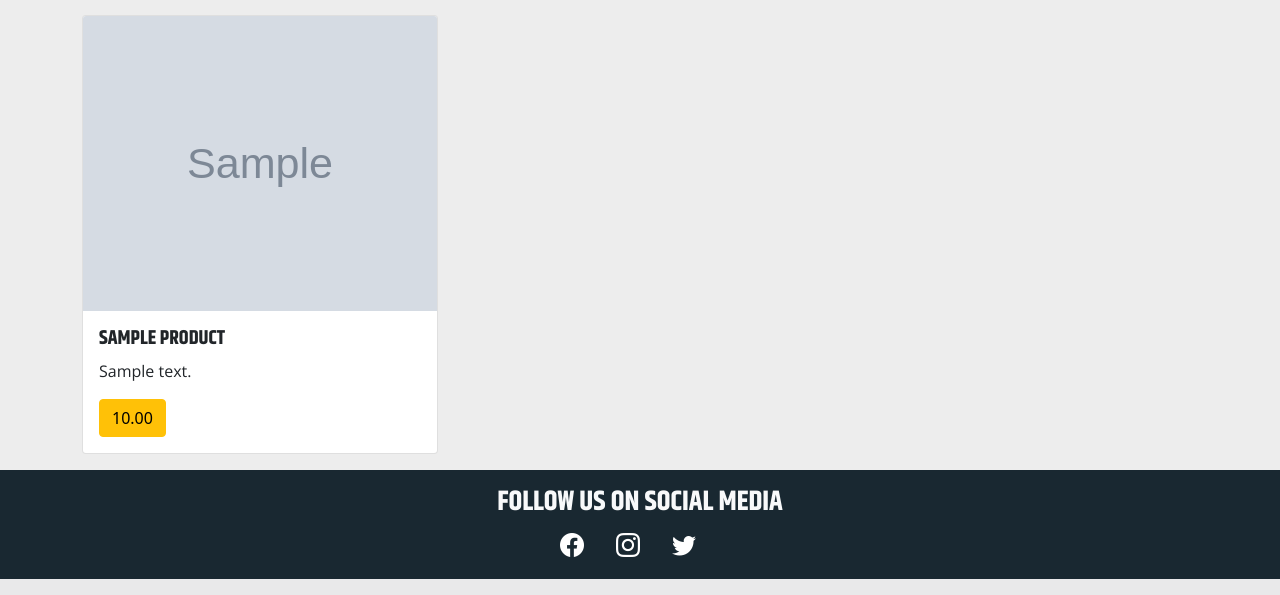
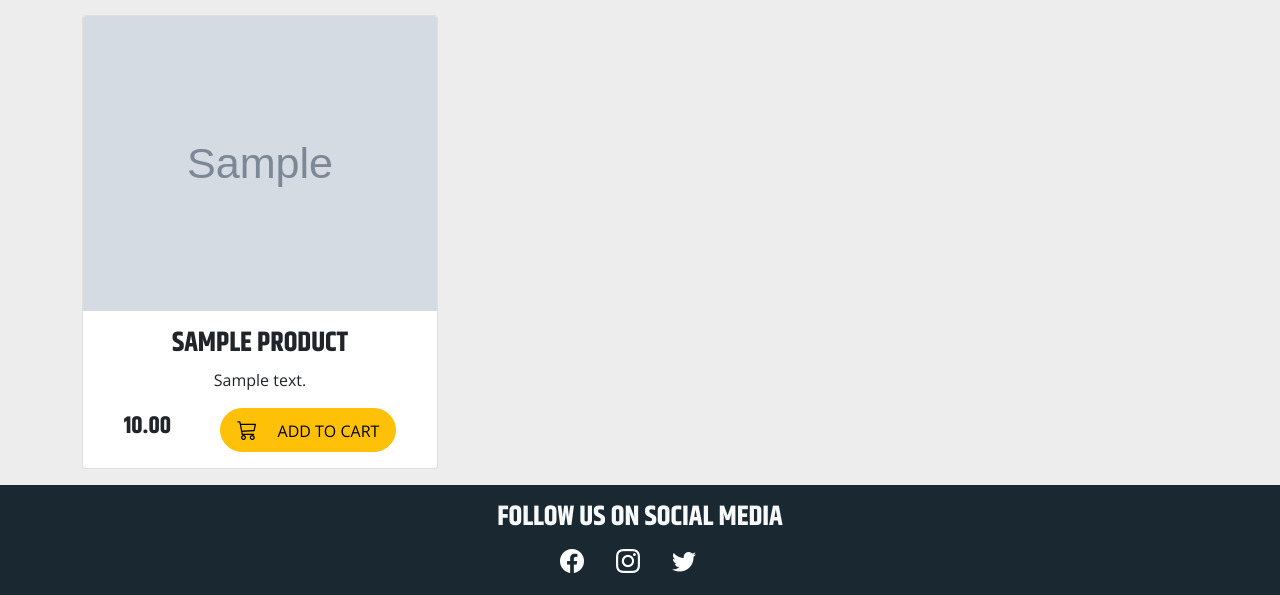
Before and after one commit to Code-Institute-Submissions/humanitary, a Django app: page /shop/ in a window 1280 px wide. Shown: the part 279-874 px from the top of the page. Run offline with Django 3.2, Linux system fonts and the light colour scheme; tables that the repository leaves empty hold one stand-in row (values such as "Sample post"); grey boxes marked "Sample" are stand-in pictures; some libraries are stand-ins or nearby versions.

Commit message:
Add functionality to add items to shopping cart and login using google accounts

```diff
--- a/cart/views.py
+++ b/cart/views.py
@@ -4,4 +4,9 @@ from django.shortcuts import render
 
 
 def shopping_cart(request):
+    """ Renders the shopping cart page """
     return render(request, 'cart/cart.html')
+
+
+def add_to_cart(request, item_id):
+    """ Adds the specified item to the shopping cart """
--- a/humanitary_gift_shop/settings.py
+++ b/humanitary_gift_shop/settings.py
@@ -44,11 +44,14 @@ INSTALLED_APPS = [
     'allauth',
     'allauth.account',
     'allauth.socialaccount',
+    'allauth.socialaccount.providers.google',
     'django.contrib.staticfiles',
     'home',
     'shop',
     'cart',
 ]
+
+SOCIALACCOUNT_PROVIDERS = {'facebook': {}, 'google': {}, 'twitter': {}}
 
 SITE_ID = 1
 
--- a/humanitary_gift_shop/urls.py
+++ b/humanitary_gift_shop/urls.py
@@ -23,5 +23,5 @@ urlpatterns = [
     path('', include('home.urls')),
     path('accounts/', include('allauth.urls')),
     path('shop/', include('shop.urls')),
-    path('cart/', include('cart.urls'))
+    path('cart/', include('cart.urls')),
 ] + static(settings.MEDIA_URL, document_root=settings.MEDIA_ROOT)
--- a/shop/templates/shop/products.html
+++ b/shop/templates/shop/products.html
@@ -13,12 +13,19 @@
         <div class="row">
             {% for product in products %}
                 <div class="col-sm-12 col-md-6 col-lg-4 d-flex align-items-center justify-content-center my-3">
-                    <div class="card h-100">
+                    <div class="card h-100 text-center">
                         <img src="{{ product.image.url }}" class="card-img-top" alt="...">
                         <div class="card-body">
-                            <h5 class="card-title text-uppercase">{{ product.name }}</h5>
+                            <h5 class="card-title text-uppercase fs-3">{{ product.name }}</h5>
                             <p class="card-text">{{ product.description }}</p>
-                            <button data-product="" data-action="add" class="btn btn-warning btn-rounded update-cart">{{ product.price }}</button>
+                            <div class="flex-field">
+                                {% csrf_token %}
+                                <h3 class="text-uppercase fs-4">{{ product.price }}</h3>
+                                <button data-product={{ product.id }} data-action="add" class="update-cart btn btn-warning text-uppercase px-3 rounded-pill">
+                                <span><i class="bi bi-cart3 fs-5"></i></span>
+                                <span class="text-uppercase ms-3 fs-6">Add to cart</span>
+                                </button>
+                            </div>
                         </div>
                     </div>
                 </div>
--- a/shop/urls.py
+++ b/shop/urls.py
@@ -3,6 +3,6 @@ from django.urls import path
 from . import views
 
 urlpatterns = [
-    path('', views.shop, name="shop")
-
+    path('', views.shop, name="shop"),
+    path('update_cart/', views.updateCart, name="update_cart")
 ]
--- a/shop/views.py
+++ b/shop/views.py
@@ -1,6 +1,8 @@
 from django.shortcuts import render
+from django.http import JsonResponse
+import json
+
 from .models import Product
-# Create your views here.
 
 
 def shop(request):
@@ -11,3 +13,13 @@ def shop(request):
         'products': products,
     }
     return render(request, 'shop/products.html', context)
+
+
+def updateCart(request):
+    data = json.loads(request.body)
+    productId = data['productId']
+    action = data['action']
+
+    print('action:', action)
+    print('productId:', productId)
+    return JsonResponse('Item was added', safe=False)
--- a/static/css/products.css
+++ b/static/css/products.css
@@ -12,6 +12,12 @@
   object-fit: cover;
 }
 
+.flex-field {
+  display: flex;
+  justify-content: space-around;
+  align-items: center;
+}
+
 /* Large devices */
 @media only screen and (max-width: 1400px) {
   .card-img-top {
@@ -21,6 +27,7 @@
   }
 }
 
+/* Medium devices */
 @media only screen and (max-width: 768px) {
   .card {
     width: 18rem;
--- a/static/css/style.css
+++ b/static/css/style.css
@@ -10,13 +10,15 @@ h1,
 h2,
 h3,
 h4,
-h5 {
+h5,
+h6 {
   font-family: "Khand", sans-serif;
   font-weight: 700;
 }
 
-p {
-  font-family: "Open Sans";
+p,
+span {
+  font-family: "Open Sans", sans-serif;
 }
 
 /* Top start page */
--- a/static/js/cart.js
+++ b/static/js/cart.js
@@ -1 +1,37 @@
-console.log("Hello World");
+const updateCart = document.getElementsByClassName("update-cart");
+
+for (let i = 0; i < updateCart.length; i++) {
+  updateCart[i].addEventListener("click", function () {
+    let productId = this.dataset.product;
+    let action = this.dataset.action;
+    console.log("productId:", productId, "Action:", action);
+
+    console.log("USER:", user);
+    if (user === "AnonymousUser") {
+      console.log("User is not authenticated");
+    } else {
+      updateOrder(productId, action);
+    }
+  });
+}
+
+updateOrder = function (productId, action) {
+  console.log("User is authenticated, sending data...");
+
+  let url = "/shop/update_cart/";
+
+  fetch(url, {
+    method: "POST",
+    headers: {
+      "Content-Type": "application/json",
+      "X-CSRFToken": csrftoken,
+    },
+    body: JSON.stringify({ productId: productId, action: action }),
+  })
+    .then((response) => {
+      return response.json();
+    })
+    .then((data) => {
+      console.log("data:", data);
+    });
+};
--- a/templates/base.html
+++ b/templates/base.html
@@ -20,6 +20,28 @@
 
     {% block scripts %}
         <script src="https://cdn.jsdelivr.net/npm/bootstrap@5.0.2/dist/js/bootstrap.bundle.min.js" integrity="sha384-MrcW6ZMFYlzcLA8Nl+NtUVF0sA7MsXsP1UyJoMp4YLEuNSfAP+JcXn/tWtIaxVXM" crossorigin="anonymous"></script>
+        <script type="text/javascript">
+          let user = '{{ request.user }}'
+
+          {% comment %} CSRF Token for JS taken from Django docs {% endcomment %}
+          function getToken(name) {
+              let cookieValue = null;
+              if (document.cookie && document.cookie !== '') {
+                  const cookies = document.cookie.split(';');
+                  for (let i = 0; i < cookies.length; i++) {
+                      const cookie = cookies[i].trim();
+                      // Does this cookie string begin with the name we want?
+                      if (cookie.substring(0, name.length + 1) === (name + '=')) {
+                          cookieValue = decodeURIComponent(cookie.substring(name.length + 1));
+                          break;
+                      }
+                    }
+                  }
+                  return cookieValue;
+            }
+            const csrftoken = getToken('csrftoken');
+
+        </script>
     {% endblock  %}
 
     <title>{% block title %}Humanitary - A gift shop for people on need{% endblock  %}</title>
@@ -28,5 +50,8 @@
   {% include 'includes/navbar.html' %}
   {% block content %}
   {% endblock  %}
+  {% block custom_js %}
+    <script type="text/javascript" src="{% static 'js/cart.js' %}"></script>
+  {% endblock  %}
   {% include 'includes/footer.html' %}
   </body>
```
